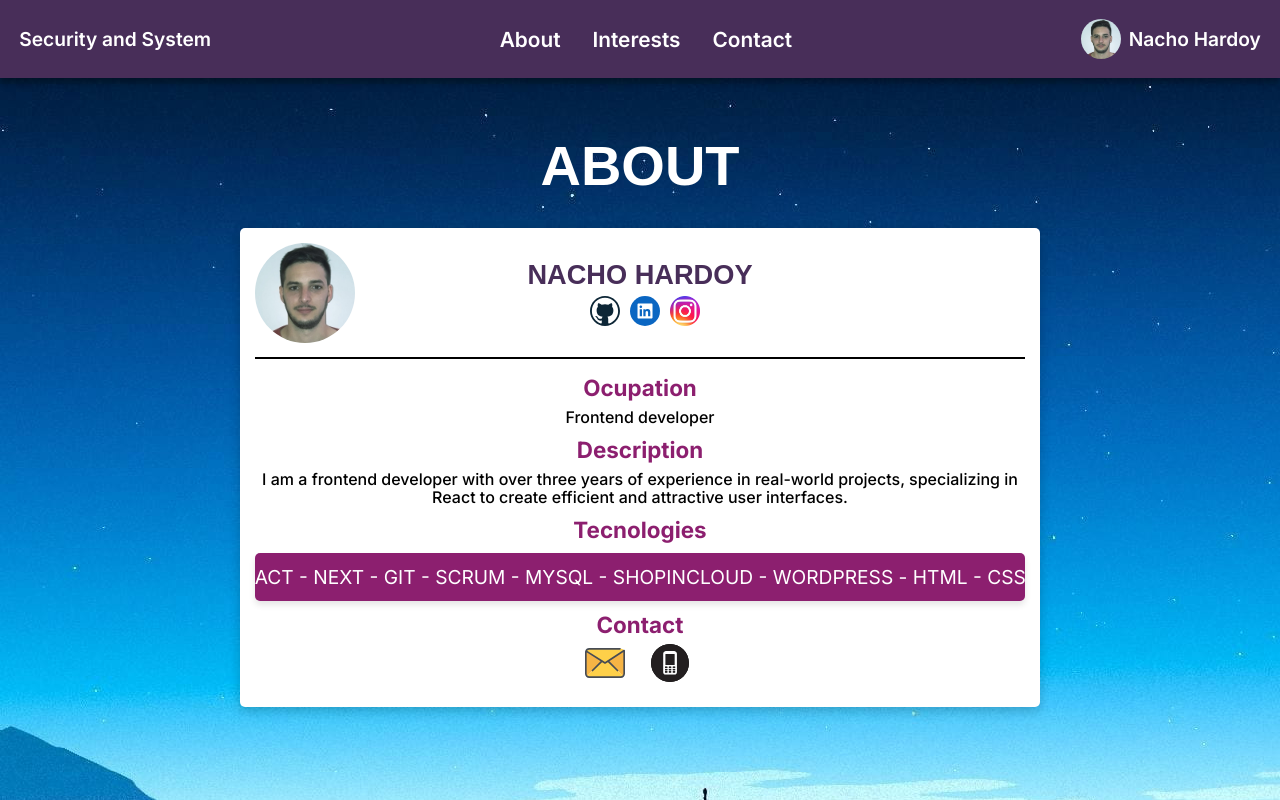
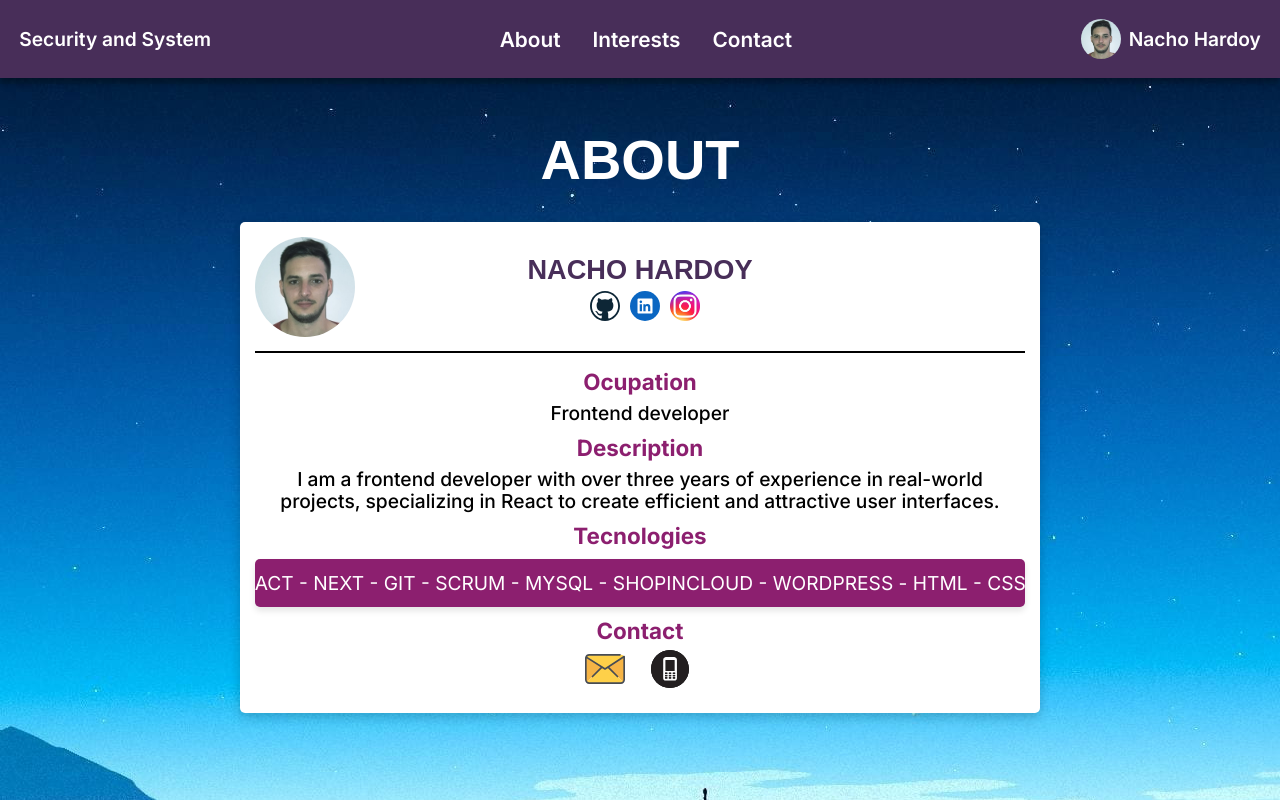
Before and after one commit to hartoy/sec-system-test, a Next.js app: page / in a window 1280 px wide. Shown: the top 800 px of the page. Built offline with nearby package versions, Linux system fonts and the light colour scheme; a web font is replaced by a local one.

Commit message:
testing sizesv2

```diff
--- a/src/components/about/About.module.css
+++ b/src/components/about/About.module.css
@@ -133,7 +133,7 @@
   }
 
   .description p {
-    font-size: 1em;
+    font-size: 1.2em;
     margin-top: 8px;
   }
 }
```
